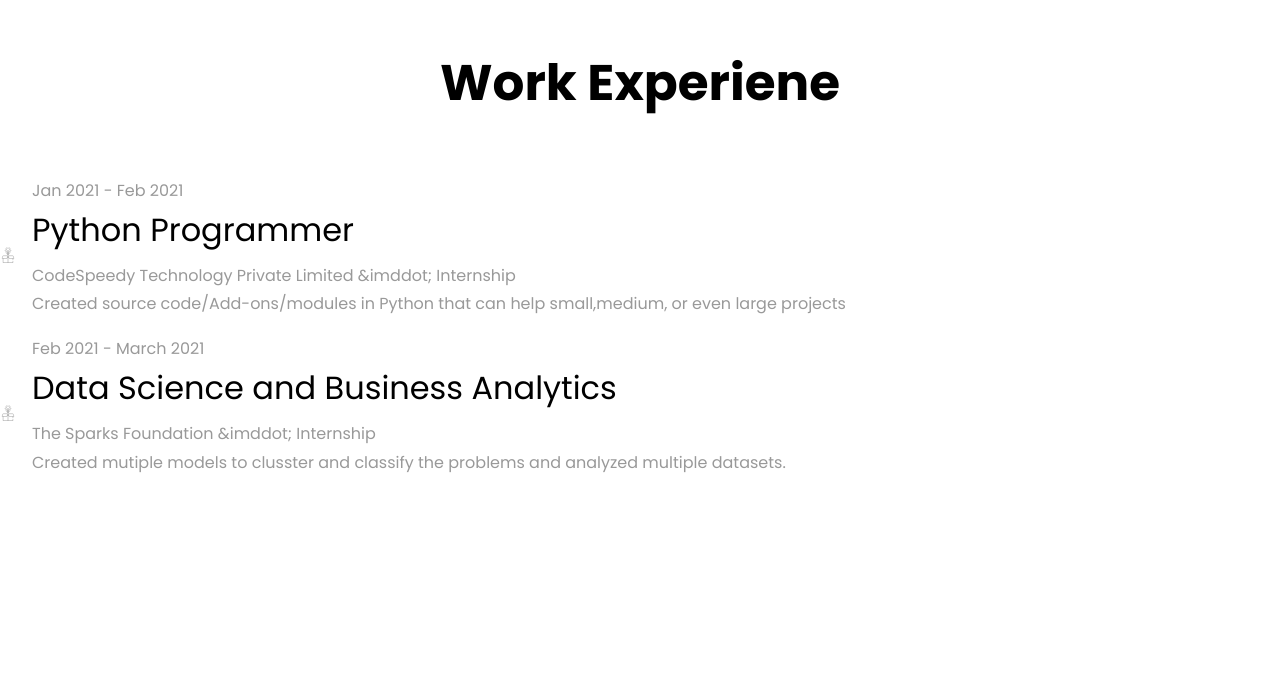
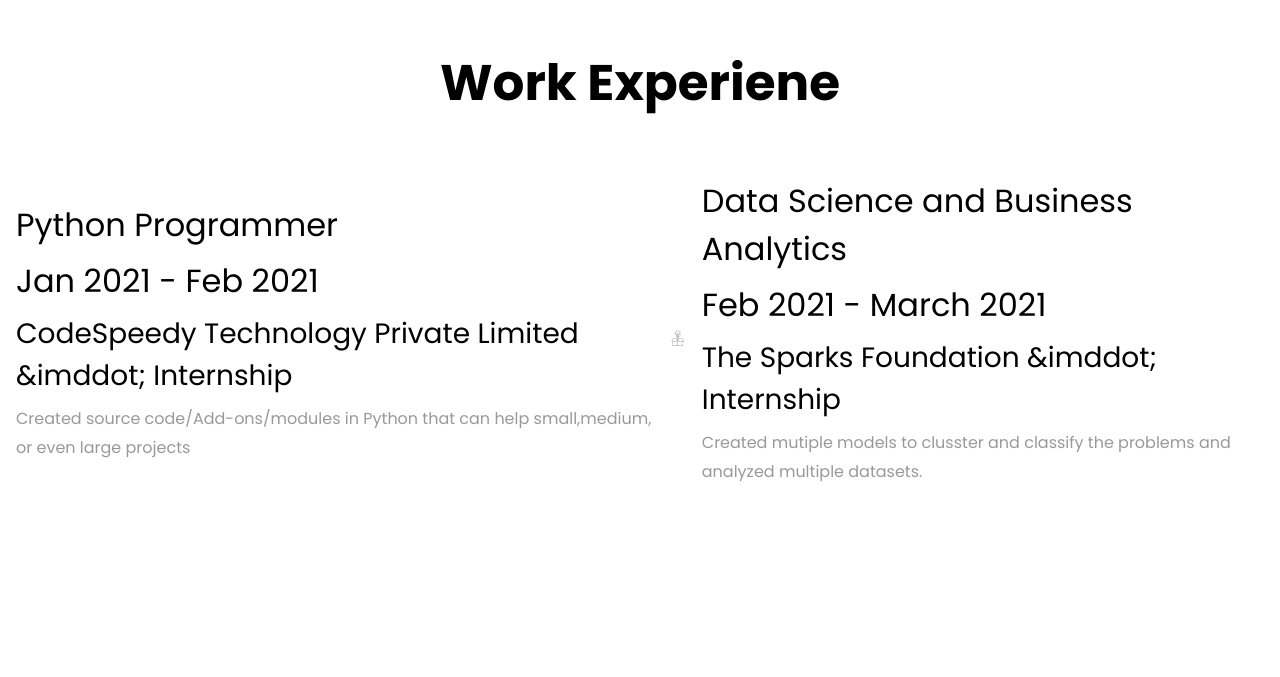
Before and after one commit to Paras0-7/portfolio, a plain HTML site: page index.html in a window 1280 px wide. Shown: the part 2547-3224 px from the top of the page. Drawn offline with Linux system fonts and the light colour scheme; files whose address does not match are found by name.

Commit message:
Update index.html

```diff
--- a/index.html
+++ b/index.html
@@ -278,7 +278,7 @@
 			  </div>
     	</div>
     </section>
-     <section class="ftco-section ftco-project" id="experience-section">
+     <section class="ftco-section ftco-experience" id="experience-section">
     	<div class="container-fluid px-md-0">
     		<div class="row no-gutters justify-content-center pb-5">
           <div class="col-md-12 heading-section text-center ftco-animate">
@@ -288,12 +288,13 @@
 	</div>
 		 <div class="experience-wrap d-flex ftco-animate">
 		    	<div class="icon d-flex align-items-center justify-content-center">
-				<span class="flaticon-ideas"></span>
+				<span
 					    	</div>
 					    	<div class="text pl-3">
-		    					<span class="date">Jan 2021 - Feb 2021</span>
+
 		    					<h2>Python Programmer</h2>
-		    					<span class="position">CodeSpeedy Technology Private Limited &imddot; Internship </span>
+							<h2 class="date">Jan 2021 - Feb 2021</h2>
+		    					<h3 class="position">CodeSpeedy Technology Private Limited &imddot; Internship </h3>
 		    					<p> Created source code/Add-ons/modules in Python that can help small,medium, or even large projects</p>
 	    					</div>
 	    				</div>
@@ -303,9 +304,10 @@
 				<span class="flaticon-ideas"></span>
 					    	</div>
 					    	<div class="text pl-3">
-		    					<span class="date">Feb 2021 - March 2021</span>
+
 		    					<h2>Data Science and  Business Analytics</h2>
-		    					<span class="position">The Sparks Foundation &imddot; Internship </span>
+							<h2 class="date">Feb 2021 - March 2021</h2>
+		    					<h3 class="position">The Sparks Foundation &imddot; Internship </h3>
 		    					<p> Created mutiple models to clusster and classify the problems and analyzed multiple datasets.</p>
 	    					</div>
 	    				</div>
@@ -466,7 +468,7 @@
 	              <ul>
 	                <li><span class="icon icon-map-marker"></span><span class="text">Dehradun,Uttarakhand,India</span></li>
 	                <li><a href="#"><span class="icon icon-phone"></span><span class="text">7409726986</span></a></li>
-	                <li><a href="mailto:parasrawat937@gmail.com"><span class="icon icon-envelope"></span><span class="text">parasrawat937@gmail.com</span></a></li>
+	                <li><a href="mailto:parasrawat937@gmail.com"><span class="icon icon-envelope"></span><span class="text">  parasrawat937@gmail.com</span></a></li>
 	              </ul>
 	            </div>
             </div>
```
